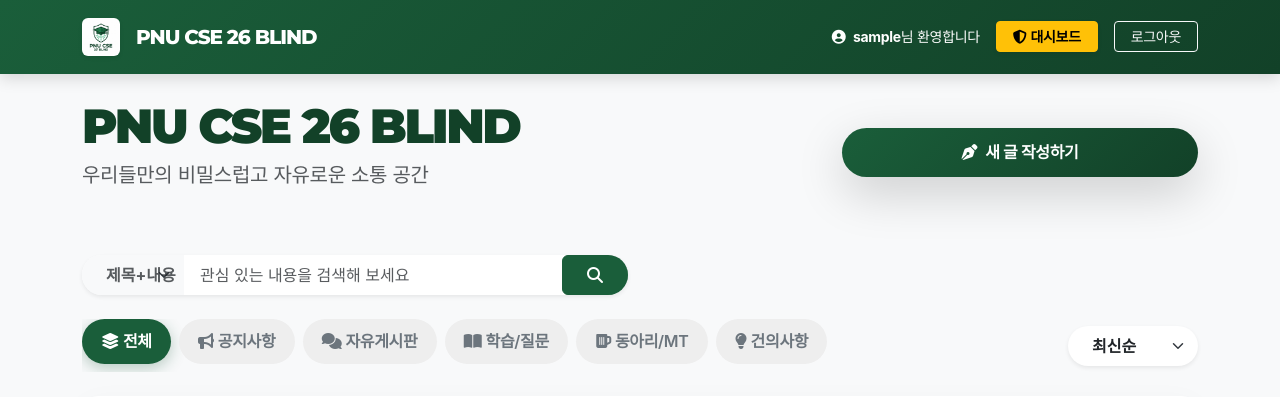
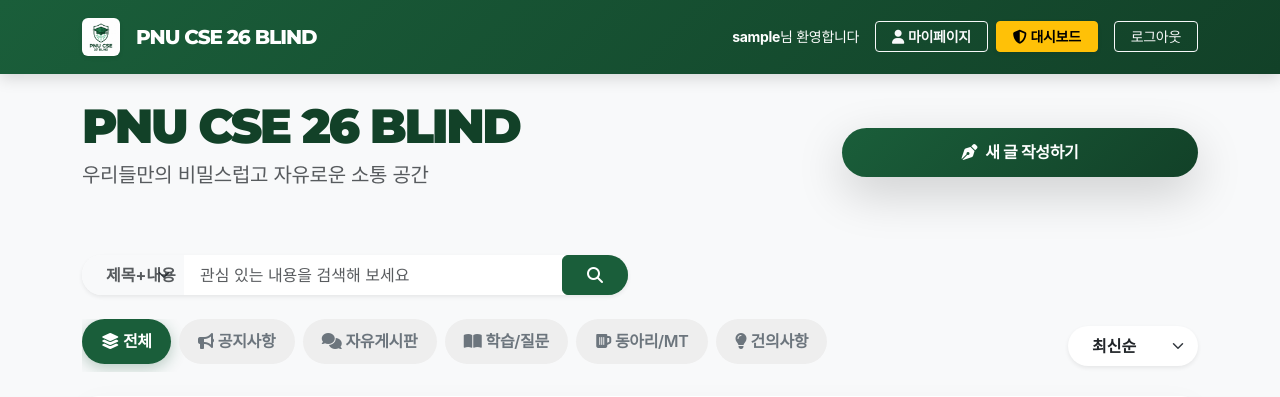
Before and after one commit to kangrobin0831-stack/PNU_CSE_26_blind, a Flask app: page / in a window 1280 px wide. Shown: the top 397 px of the page. Run offline with Flask 3, Linux system fonts and the light colour scheme; the visitor is signed in with stand-in values (Sample User, id 1); some libraries are stand-ins or nearby versions; some web fonts are replaced.

Commit message:
파비콘 추가 및 마이페이 수정

```diff
--- a/templates/base.html
+++ b/templates/base.html
@@ -34,7 +34,7 @@
     <!-- Google Fonts (Montserrat for Title) -->
     <link href="https://fonts.googleapis.com/css2?family=Montserrat:wght@700;800;900&display=swap" rel="stylesheet">
     <!-- Favicon -->
-    <link rel="icon" type="image/svg+xml" href="{{ url_for('static', filename='favicon.svg') }}?v=1">
+    <link rel="icon" type="image/png" href="{{ url_for('static', filename='images/logo.png') }}?v=2">
     <!-- Custom CSS -->
     <link rel="stylesheet" href="{{ url_for('static', filename='css/style.css') }}">
 </head>
@@ -51,10 +51,14 @@
             <div class="collapse navbar-collapse" id="navbarNav">
                 <ul class="navbar-nav ms-auto align-items-center">
                     {% if session.get('user_id') %}
-                        <li class="nav-item me-3">
-                            <a href="{{ url_for('profile') }}" class="text-white text-decoration-none small hover-opacity">
-                                <i class="fa-solid fa-circle-user me-1"></i>
+                        <li class="nav-item me-3 d-flex align-items-center">
+                            <span class="text-white small">
                                 <strong>{{ session.get('nickname') }}</strong>님 환영합니다
+                            </span>
+                        </li>
+                        <li class="nav-item me-2">
+                            <a href="{{ url_for('profile') }}" class="btn btn-outline-light btn-sm px-3 fw-bold">
+                                <i class="fa-solid fa-user me-1"></i>마이페이지
                             </a>
                         </li>
                         {% if session.get('is_admin') %}
```
